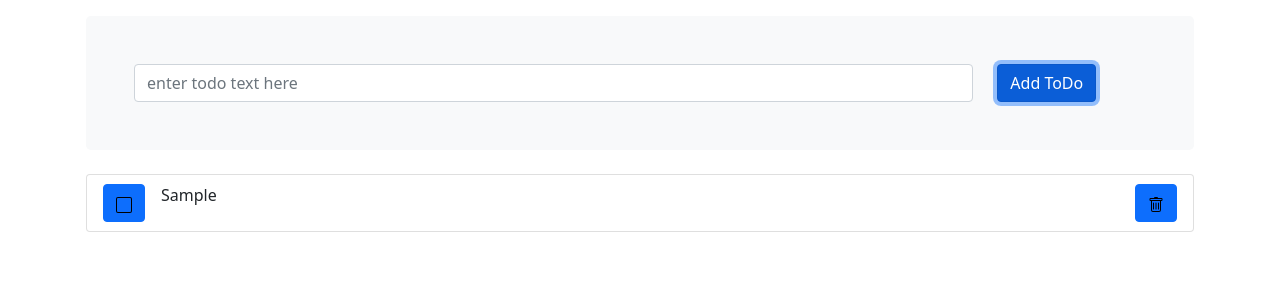
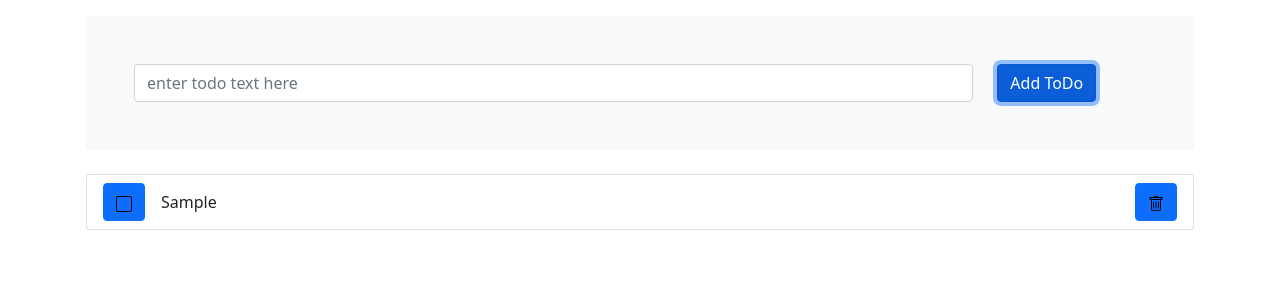
Before and after one commit to andreykov99/todo_app, a React (Create React App) app: page / in a window 1280 px wide. Both pictures are taken after typing "Sample" into the empty fields and a click on the button "Add ToDo". Shown: the top 300 px of the page. Built offline with nearby package versions, Linux system fonts and the light colour scheme; the HTML template or start-up script is replaced by a standard one.

Commit message:
fix todo list vertical align

```diff
--- a/src/components/listtodo.tsx
+++ b/src/components/listtodo.tsx
@@ -7,9 +7,9 @@ type ListTodoProps = {
 };
 const ListTodo = ({ list }: ListTodoProps) => {
   return (
-    <ListGroup>
+    <ListGroup as="ul">
       {list.map((item: ITodo) => (
-        <ListGroup.Item key={item.id}>
+        <ListGroup.Item key={item.id} as="li">
           <Todo todo={item} />
         </ListGroup.Item>
       ))}
--- a/src/components/todo.tsx
+++ b/src/components/todo.tsx
@@ -3,7 +3,7 @@ import { Button, ToggleButton, Stack } from "react-bootstrap";
 import trashImg from "./assets/trash.svg";
 import squareImg from "./assets/square.svg";
 import checkSquareImg from "./assets/check-square.svg";
-// TODO: text is not center vertical
+
 type TodoProps = {
   todo: ITodo;
 };
@@ -12,7 +12,7 @@ const Todo = ({ todo }: TodoProps) => (
     <ToggleButton className="mr3" value={todo.id} checked={todo.isDone}>
       <img src={todo.isDone ? checkSquareImg : squareImg} alt="delete" />
     </ToggleButton>
-    <p className="me-auto">{todo.text}</p>
+    <div className="me-auto">{todo.text}</div>
     <Button>
       <img src={trashImg} alt="delete" />
     </Button>
```
Also changed, not shown: 1 other file (tests, documents, lock files or other folders).
